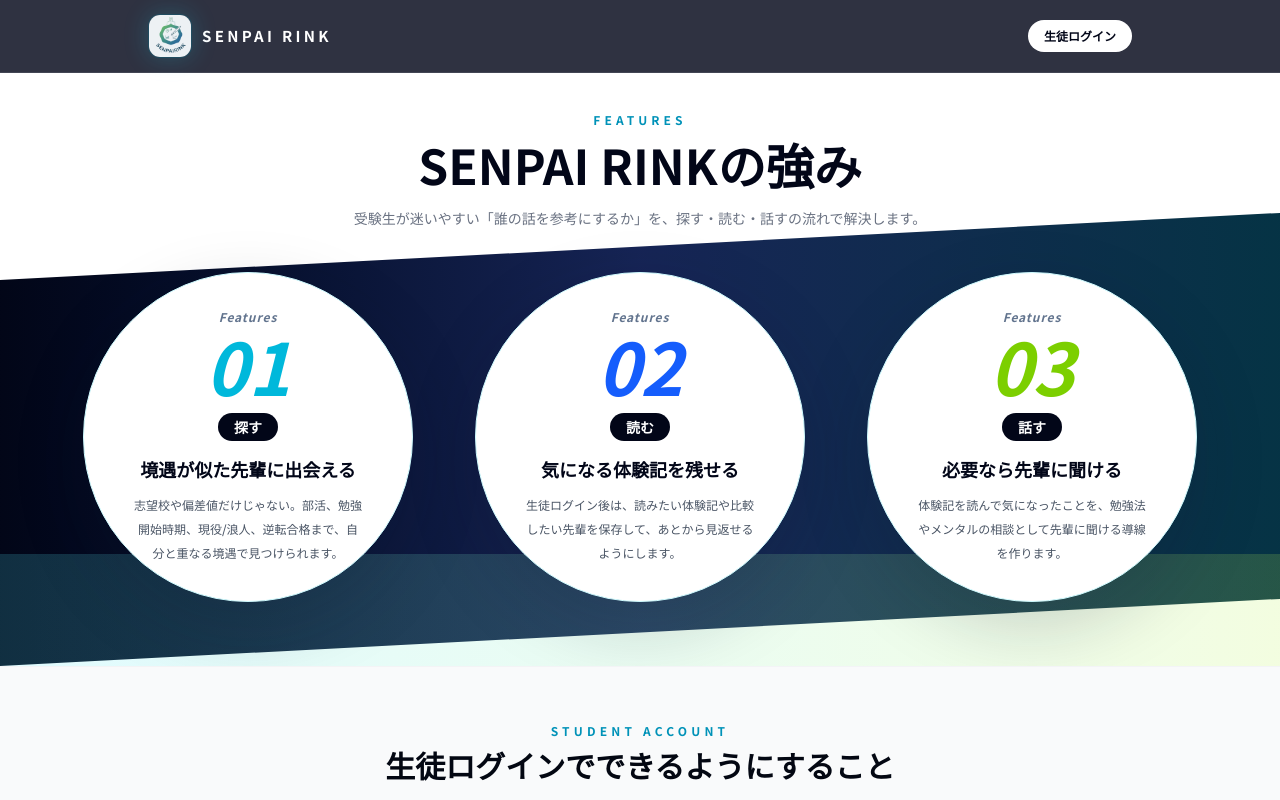
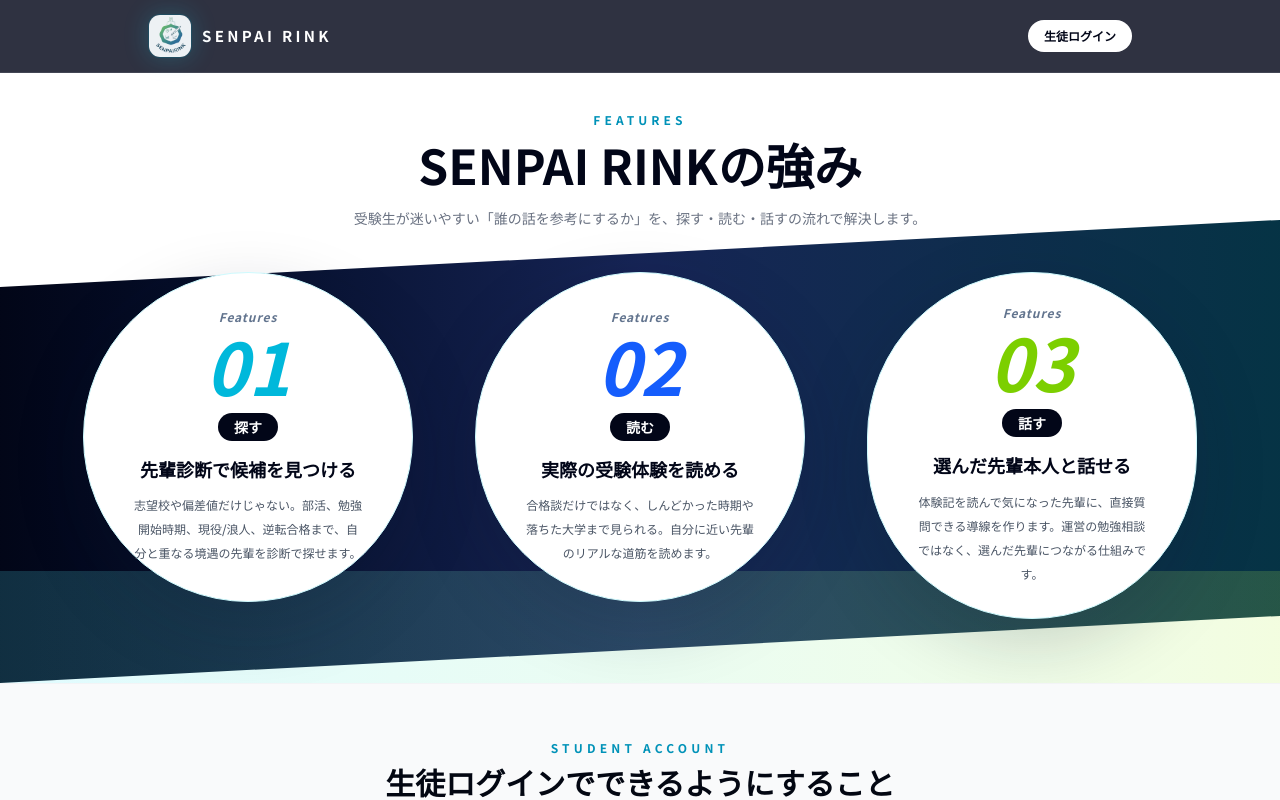
Before and after one commit to taichiadi/juku-matching, a Next.js app: page / in a window 1280 px wide. Shown: the top 800 px of the page. Built offline with nearby package versions, Linux system fonts and the light colour scheme; no server answers; the database is empty.

Commit message:
Clarify strengths flow links

```diff
--- a/src/app/page.tsx
+++ b/src/app/page.tsx
@@ -8,26 +8,26 @@
   {
     num: "01",
     label: "探す",
-    title: "境遇が似た先輩に出会える",
-    body: "志望校や偏差値だけじゃない。部活、勉強開始時期、現役/浪人、逆転合格まで、自分と重なる境遇で見つけられます。",
+    title: "先輩診断で候補を見つける",
+    body: "志望校や偏差値だけじゃない。部活、勉強開始時期、現役/浪人、逆転合格まで、自分と重なる境遇の先輩を診断で探せます。",
     accent: "text-cyan-500",
-    href: "#list",
+    href: "/match",
   },
   {
     num: "02",
     label: "読む",
-    title: "気になる体験記を残せる",
-    body: "生徒ログイン後は、読みたい体験記や比較したい先輩を保存して、あとから見返せるようにします。",
+    title: "実際の受験体験を読める",
+    body: "合格談だけではなく、しんどかった時期や落ちた大学まで見られる。自分に近い先輩のリアルな道筋を読めます。",
     accent: "text-blue-600",
-    href: "/student/login",
+    href: "#list",
   },
   {
     num: "03",
     label: "話す",
-    title: "必要なら先輩に聞ける",
-    body: "体験記を読んで気になったことを、勉強法やメンタルの相談として先輩に聞ける導線を作ります。",
+    title: "選んだ先輩本人と話せる",
+    body: "体験記を読んで気になった先輩に、直接質問できる導線を作ります。運営の勉強相談ではなく、選んだ先輩につながる仕組みです。",
     accent: "text-lime-500",
-    href: "/chat",
+    href: "#list",
   },
 ];
 
```
